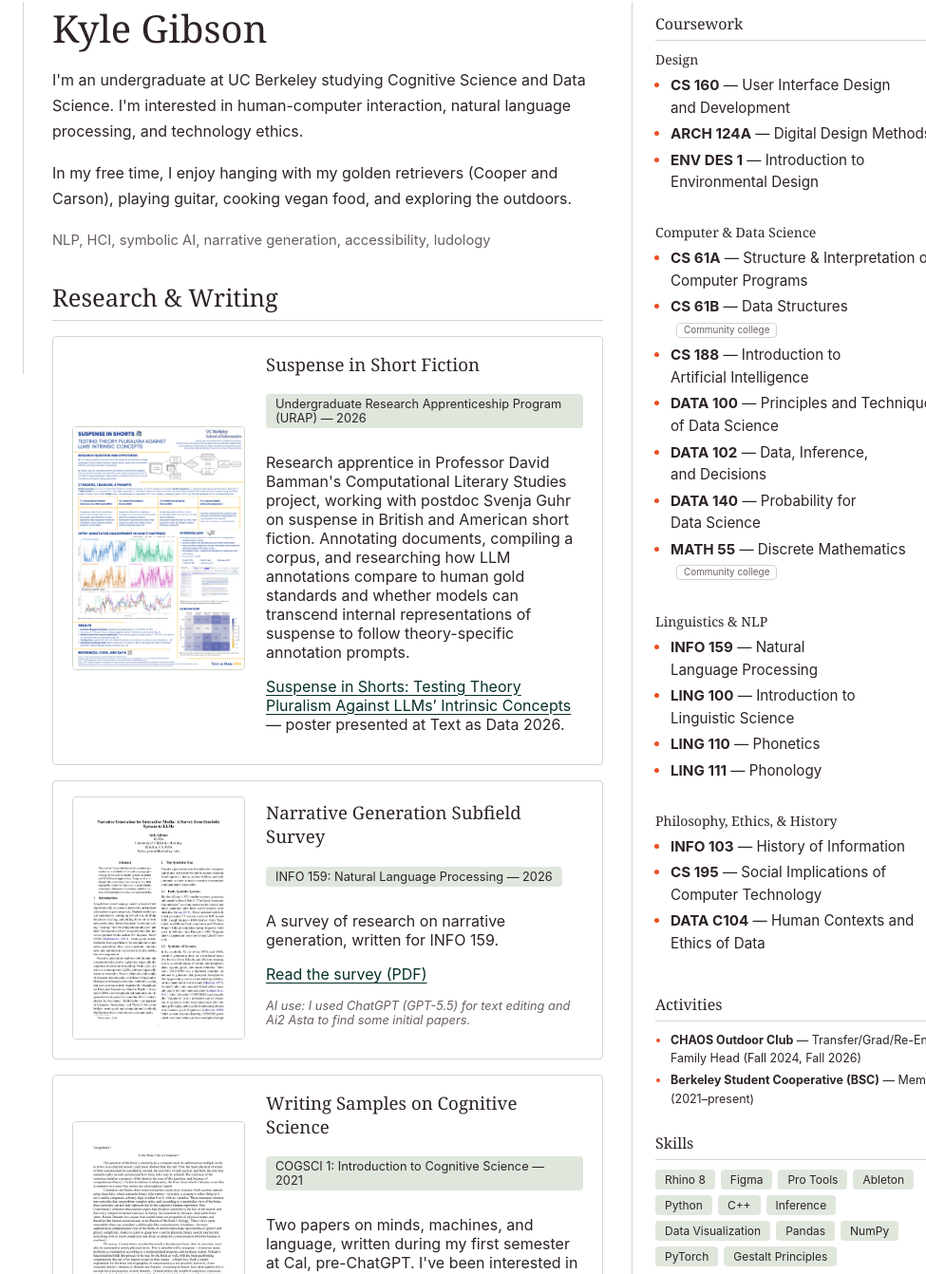
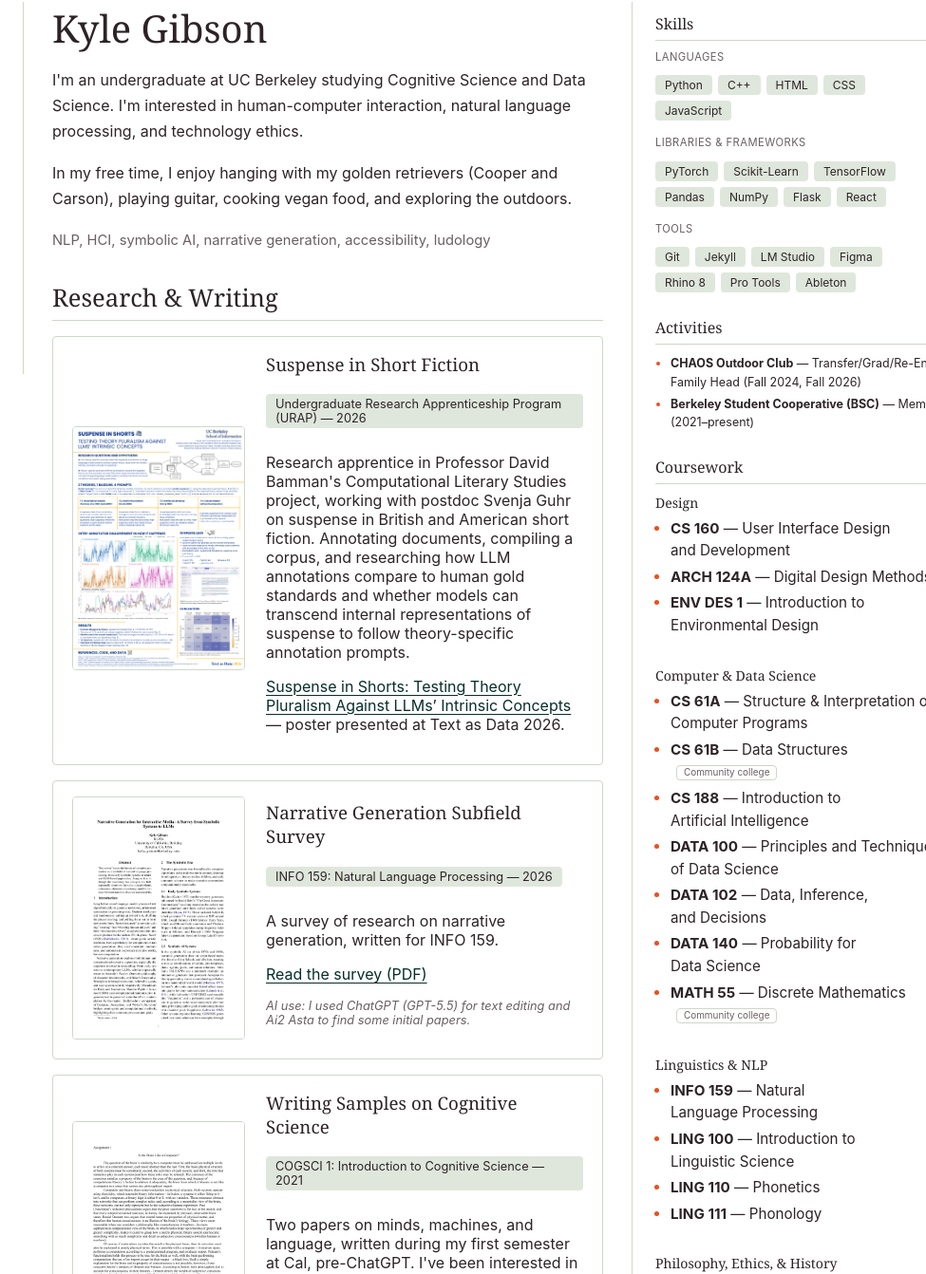
Before and after one commit to gibson-kyle/gibson-kyle.github.io, a plain HTML site: page index.html in a window 1280 px wide. Shown: the part 38-1380 px from the top of the page at 95% size, 305-1280 px from the left. Drawn offline with Linux system fonts and the light colour scheme.

Commit message:
Edit Skills section, move around third column

```diff
--- a/index.html
+++ b/index.html
@@ -159,6 +159,44 @@
         <!-- Right rail: coursework, activities, skills -->
         <aside class="rail">
 
+      <h2 id="skills">Skills</h2>
+
+      <h3 class="skill-group">Languages</h3>
+      <ul class="skills-list">
+        <li>Python</li>
+        <li>C++</li>
+        <li>HTML</li>
+        <li>CSS</li>
+        <li>JavaScript</li>
+      </ul>
+      <h3 class="skill-group">Libraries &amp; Frameworks</h3>
+      <ul class="skills-list">
+        <li>PyTorch</li>
+        <li>Scikit-Learn</li>
+        <li>TensorFlow</li>
+        <li>Pandas</li>
+        <li>NumPy</li>
+        <li>Flask</li>
+        <li>React</li>
+      </ul>
+      <h3 class="skill-group">Tools</h3>
+      <ul class="skills-list">
+        <li>Git</li>
+        <li>Jekyll</li>
+        <li>LM Studio</li>
+        <li>Figma</li>
+        <li>Rhino 8</li>
+        <li>Pro Tools</li>
+        <li>Ableton</li>
+      </ul>
+
+      <h2 id="activities">Activities</h2>
+
+      <ul class="course-list">
+        <li><strong>CHAOS Outdoor Club</strong> — Transfer/Grad/Re-Entry Family Head (Fall 2024, Fall 2026)</li>
+        <li><strong>Berkeley Student Cooperative (BSC)</strong> — Member (2021–present)</li>
+      </ul>
+
       <h2 id="coursework">Coursework</h2>
 
       <div class="course-columns">
@@ -206,30 +244,6 @@
 
       </div>
 
-      <h2 id="activities">Activities</h2>
-
-      <ul class="course-list">
-        <li><strong>CHAOS Outdoor Club</strong> — Transfer/Grad/Re-Entry Family Head (Fall 2024, Fall 2026)</li>
-        <li><strong>Berkeley Student Cooperative (BSC)</strong> — Member (2021–present)</li>
-      </ul>
-
-      <h2 id="skills">Skills</h2>
-
-      <ul class="skills-list">
-        <li>Rhino 8</li>
-        <li>Figma</li>
-        <li>Pro Tools</li>
-        <li>Ableton</li>
-        <li>Python</li>
-        <li>C++</li>
-        <li>Inference</li>
-        <li>Data Visualization</li>
-        <li>Pandas</li>
-        <li>NumPy</li>
-        <li>PyTorch</li>
-        <li>Gestalt Principles</li>
-      </ul>
-
         </aside>
 
         <footer class="site-footer">
--- a/style.css
+++ b/style.css
@@ -427,3 +427,17 @@ a:hover {
 .track-name.first {
   margin-top: 18px;
 }
+
+/* Group labels inside the Skills rail */
+.rail h3.skill-group {
+  font-family: -apple-system, BlinkMacSystemFont, "Segoe UI", Roboto, sans-serif;
+  font-size: 0.7rem;
+  letter-spacing: 0.04em;
+  text-transform: uppercase;
+  color: var(--forest-soft);
+  margin: 16px 0 7px 0;
+}
+
+.rail h3.skill-group:first-of-type {
+  margin-top: 0;
+}
```
